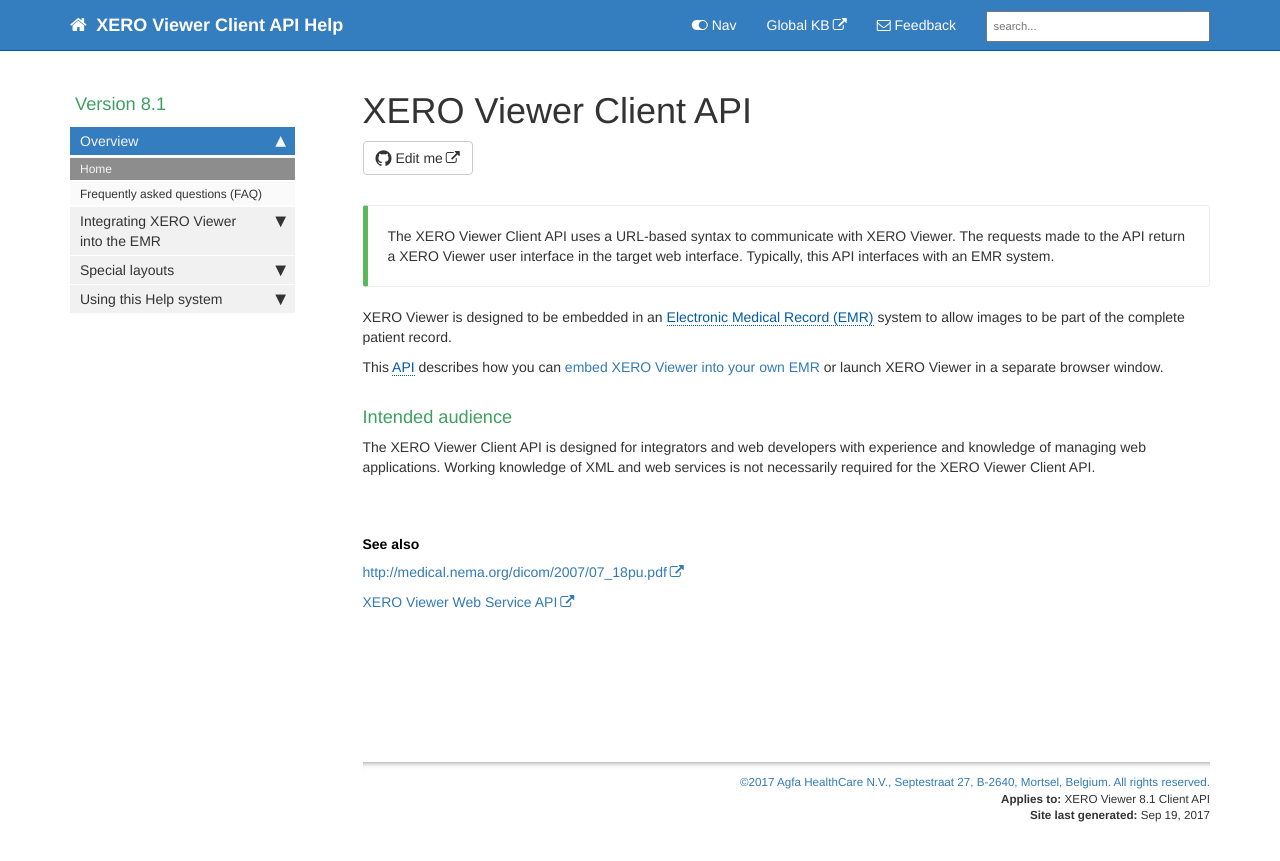
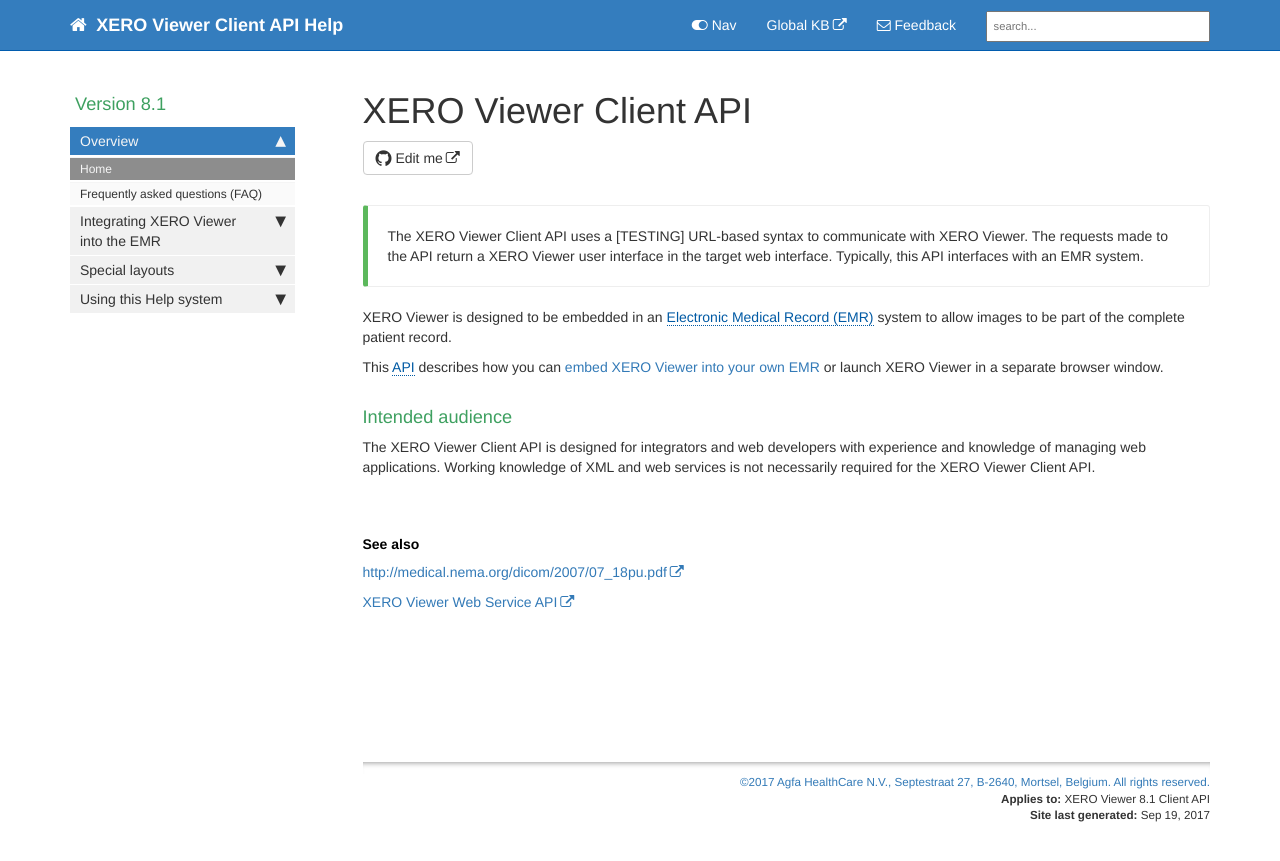
Before and after one commit to awrlv/api-help, a Jekyll site: the page built from index.md, in a window 1280 px wide. Shown: the top 861 px of the page. Built offline with Jekyll 4.4.1, drawn with Linux system fonts in a browser that asks for light colours; nearby versions of some CDN libraries; comment, search, counter and statistics services are not loaded.

Commit message:
Update index.md

```diff
--- a/index.md
+++ b/index.md
@@ -11,7 +11,7 @@ summary:
 
 
 
-{% include callout.html content="The XERO Viewer Client API uses a URL-based syntax to communicate with XERO Viewer. The requests made to the API return a XERO Viewer user interface in the target web interface. Typically, this API interfaces with an EMR system." type="success" %}
+{% include callout.html content="The XERO Viewer Client API uses a [TESTING] URL-based syntax to communicate with XERO Viewer. The requests made to the API return a XERO Viewer user interface in the target web interface. Typically, this API interfaces with an EMR system." type="success" %}
 
 XERO Viewer is designed to be embedded in an <a href="#" data-toggle="tooltip" data-original-title="{{site.data.glossary.EMR}}">Electronic Medical Record (EMR)</a> system to allow images to be part of the complete patient record.
 
```
